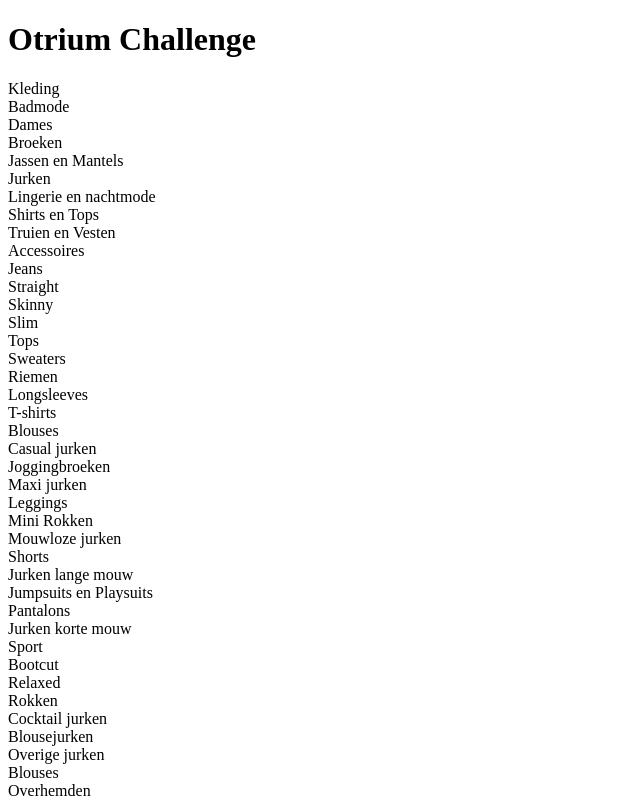
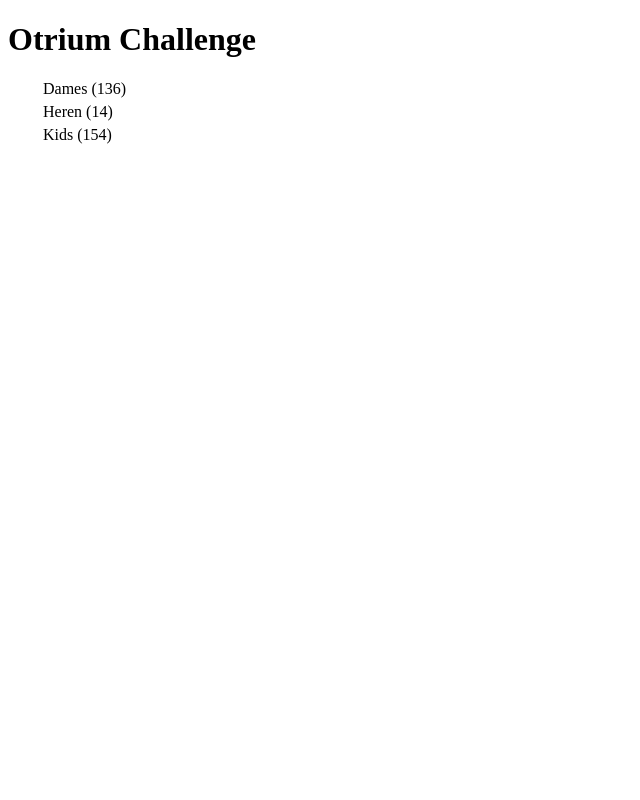
Before and after one commit to IamThilina/ecom-facet, a React app: page / in a window 1280 px wide. Shown: the top 800 px of the page, without its empty margins (0-640 px from the left). Built offline with nearby package versions, Linux system fonts and the light colour scheme; the HTML template or start-up script is replaced by a standard one.

Commit message:
Add basic facet functionality with categories

```diff
--- a/src/App.jsx
+++ b/src/App.jsx
@@ -1,17 +1,22 @@
 import React from "react";
 import services from "./services";
+import factory from "./factories";
+import CategoryItemList from "./components/category-item-list";
 
 export default () => {
   const [isLoading, setIsLoading] = React.useState(true);
-  const [categories, setCategories] = React.useState([]);
   const [rootId, setRootId] = React.useState(null);
+  const [categoryMap, setCategoryMap] = React.useState({});
+  const [parentMap, setParentMap] = React.useState({});
 
   React.useEffect(() => {
 
    const getCategories = async ()=> {
-     const result = await services.getCategories();
-     setCategories(result.categories);
-     setRootId(result.rootId);
+     const {categories, rootId} = await services.getCategories();
+     const {categoryMap, parentMap} = factory.generateCategoryMaps(categories);
+     setRootId(rootId);
+     setCategoryMap(categoryMap);
+     setParentMap(parentMap);
      setIsLoading(false);
    }
 
@@ -22,7 +27,9 @@
     <h1>Otrium Challenge</h1>
     {
       isLoading ? "Loading . . ." :
-          categories.map((category) => <div >{category.name}</div>)
+          (<div>
+            <CategoryItemList parentMap={parentMap} categories={parentMap[rootId]} categoryMap={categoryMap}/>
+          </div>)
     }
   </div>
 };
--- /dev/null
+++ b/src/components/category-item-list.js
@@ -0,0 +1,14 @@
+import * as React from "react";
+import CategoryItem from "./category-item";
+
+const CategoryItemList = ({ parentMap, categoryMap, categories }) => {
+    return <div style={{marginLeft: '30px'}}>
+        {
+            categories && categories.map((categoryId) => {
+                const {parent, name, count} = categoryMap[categoryId]
+                return <CategoryItem key={categoryId} id={categoryId} name={name} count={count} parent={parent} categoryMap={categoryMap} parentMap={parentMap}/>
+            })
+        }
+    </div>
+};
+export default CategoryItemList;
--- /dev/null
+++ b/src/components/category-item.js
@@ -0,0 +1,17 @@
+import * as React from "react";
+import CategoryItemList from "./category-item-list";
+
+const CategoryItem = ({id, parent, count, name, categoryMap, parentMap}) => {
+    const [toggled, setToggled] = React.useState(false);
+    const onClick = (event) => {
+        event.stopPropagation();
+        setToggled(!toggled);
+    }
+    return <div onClick={onClick} style={{margin: "5px"}}>
+        {`${name} (${count})`}
+        {
+            toggled && <CategoryItemList categoryMap={categoryMap} categories={parentMap[id]} parentMap={parentMap}/>
+        }
+    </div>;
+};
+export default CategoryItem;
```
